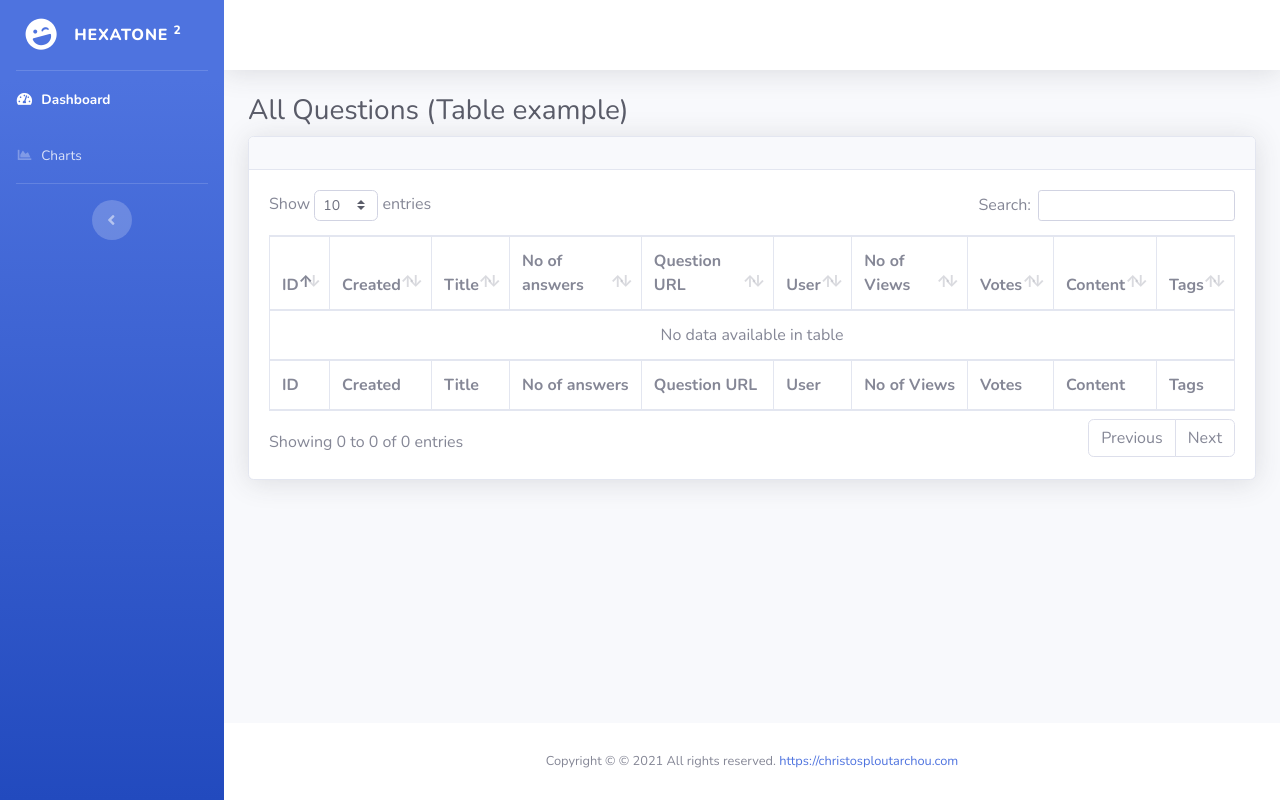
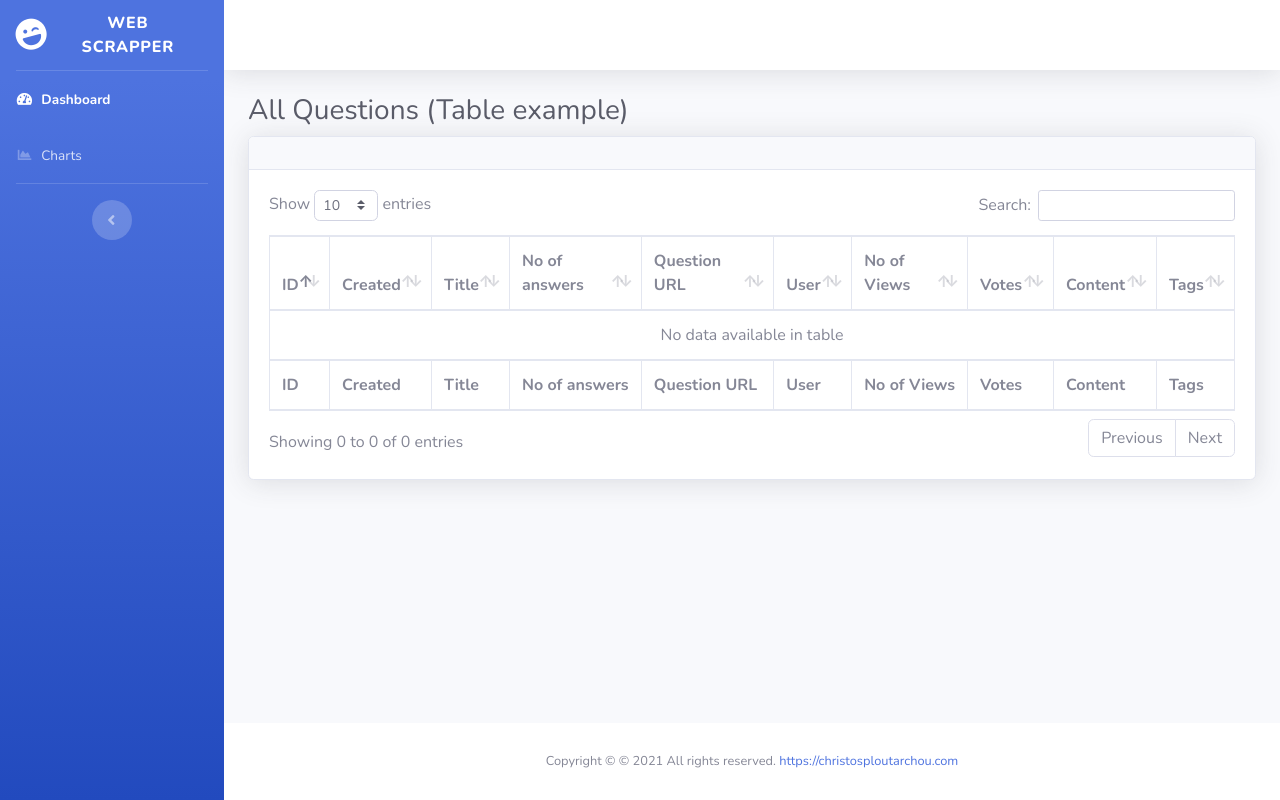
Before and after one commit to cploutarchou/web-scraping-with-python, a Flask app: page / in a window 1280 px wide. Run offline with Flask 2, Linux system fonts and the light colour scheme; data that the repository does not hold is empty; some libraries are stand-ins or nearby versions.

Commit message:
apply some corrections

```diff
--- a/Docker/mongo/init_db.js
+++ b/Docker/mongo/init_db.js
@@ -1,4 +1,4 @@
-db = db.getSiblingDB('hexatone')
+db = db.getSiblingDB('webscrapper')
 db.createUser({
     user: 'admin',
     pwd: 'admin',
--- a/app/models.py
+++ b/app/models.py
@@ -16,7 +16,7 @@ logger.addHandler(handler)
 class Connection:
     def __enter__(self):
         self.conn = connect(
-            host="mongodb://admin:admin@172.21.0.20:27017/hexatone?authSource=admin&directConnection=true&ssl=false")
+            host="mongodb://admin:admin@172.21.0.20:27017/webscrapper?authSource=admin&directConnection=true&ssl=false")
         return self.conn
 
     def __exit__(self):
--- a/app/scraper.py
+++ b/app/scraper.py
@@ -60,7 +60,6 @@ def extract_data(html):
     count = str(question.find("span", {"class": "vote-count-post"}).text)
     answers = int(question.find("div", {"class": "status"}).find("strong").text)
     view = str(question.find("div", {"class": "views"}).text.strip().split("views")[0]).upper().strip()
-    print(view)
     views = convert_str_to_number(view)
     question_hyperlink = f"{BASE_URL}{question.find('a', {'class': 'question-hyperlink'})['href']}"
     title = question.find('a', {'class': 'question-hyperlink'}).text
@@ -150,7 +149,7 @@ if __name__ == "__main__":
     client.__enter__()
     logger.info(f"Starting Updating Database .Start time: {start_time}")
 
-    if execute_job(500) is True:
+    if execute_job(10) is True:
         end = datetime.datetime.now()
         logger.info(
             f"Updating Database jobs has been successfully completed . Execution time: {end - start_time}")
--- a/app/templates/sidebar.html
+++ b/app/templates/sidebar.html
@@ -5,7 +5,7 @@
         <div class="sidebar-brand-icon rotate-n-15">
             <i class="fas fa-laugh-wink"></i>
         </div>
-        <div class="sidebar-brand-text mx-3">HEXATONE <sup>2</sup></div>
+        <div class="sidebar-brand-text mx-3">Web scrapper</div>
     </a>
 
     <!-- Divider -->
--- a/app/views.py
+++ b/app/views.py
@@ -16,7 +16,7 @@ logger = get_logger()
 @app.route('/')
 def index():
     context = {
-        "title": "Hexatone - Tables",
+        "title": "Web scrapper - Tables",
         "my_url": "https://christosploutarchou.com",
         "author": "Christos Ploutarchou",
         "copyright": f"© 2021 All rights reserved.",
@@ -32,7 +32,7 @@ def index():
 @app.route('/charts', methods=['GET', 'POST'])
 def charts():
     context = {
-        "title": "Hexatone",
+        "title": "Web scrapper",
         "my_url": "https://christosploutarchou.com",
         "author": "Christos Ploutarchou",
         "copyright": f"© 2021 All rights reserved.",
@@ -48,7 +48,7 @@ def charts():
 def html_error(e):
     # defining function
     context = {
-        "title": "Hexatone - ERROR 404 ",
+        "title": "Web scrapper - ERROR 404 ",
         "my_url": "https://christosploutarchou.com",
         "author": "Christos Ploutarchou",
         "copyright": f"© 2021 All rights reserved.",
--- a/docker-compose.yml
+++ b/docker-compose.yml
@@ -23,7 +23,7 @@ services:
     environment:
       MONGO_INITDB_ROOT_USERNAME: admin
       MONGO_INITDB_ROOT_PASSWORD: admin
-      MONGO_INITDB_DATABASE: hexatone
+      MONGO_INITDB_DATABASE: webscrapper
     volumes:
       - ./Docker/mongo:/scripts
       - mongodb-data:/data/db
```
Also changed, not shown: README.md, 1 other file.
